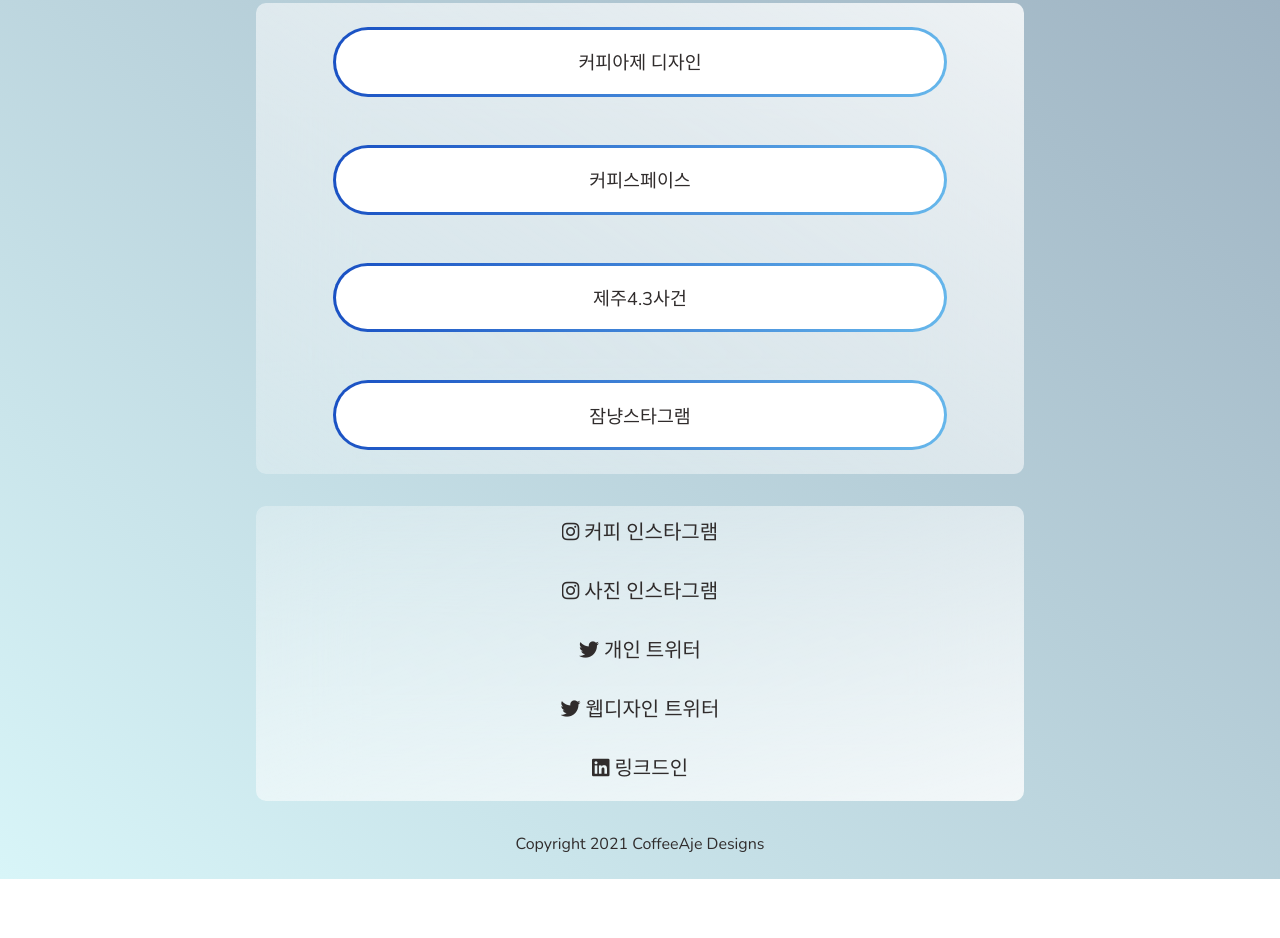
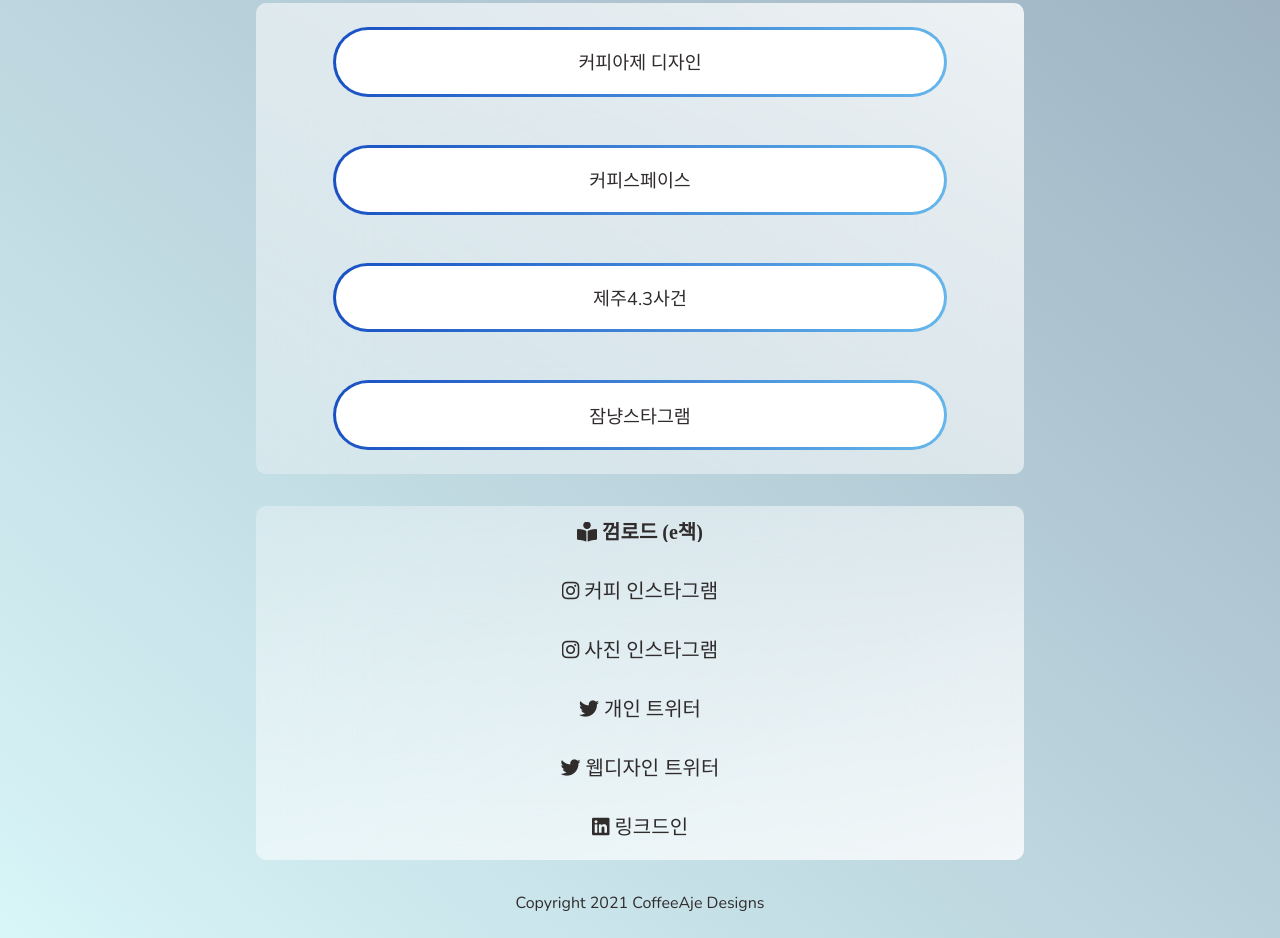
Before and after one commit to jaec0113/tedd-chee-sitetree, a plain HTML site: page kor.html in a window 1280 px wide. Shown: the part 545-1483 px from the top of the page. Before the commit the page ends 1424 px from the top, so only its background shows below. Drawn offline with nearby package versions, Linux system fonts and the light colour scheme.

Commit message:
add Gumroad link

```diff
--- a/kor.html
+++ b/kor.html
@@ -52,9 +52,11 @@
 
       <!-- Social Media Links -->
       <div class="sns-container">
+        <a href="https://app.gumroad.com/coffeeaje13" class="sns-link" target='_blank'
+        rel='noopener noreferrer'><i class="fas fa-book-reader"> 껌로드 (e책)</i></a>
         <a href="https://instagram.com/jaehyuk_tedd0113" class="sns-link" target='_blank'
         rel='noopener noreferrer'><i class="fab fa-instagram"> 커피 인스타그램</i></a>
-        <a href="https://instagram.com/coffeetog13" class="sns-link" target='_blank'
+        <a href="https://instagram.com/coffeetog13" class="sns-link" target='_blank책
         rel='noopener noreferrer'><i class="fab fa-instagram"> 사진 인스타그램</i></a>
         <a href="https://twitter.com/jaec0113" class="sns-link" target='_blank'
         rel='noopener noreferrer'><i class="fab fa-twitter"> 개인 트위터</i></a>
```
Also changed, not shown: index.html (+2 -0 lines).
